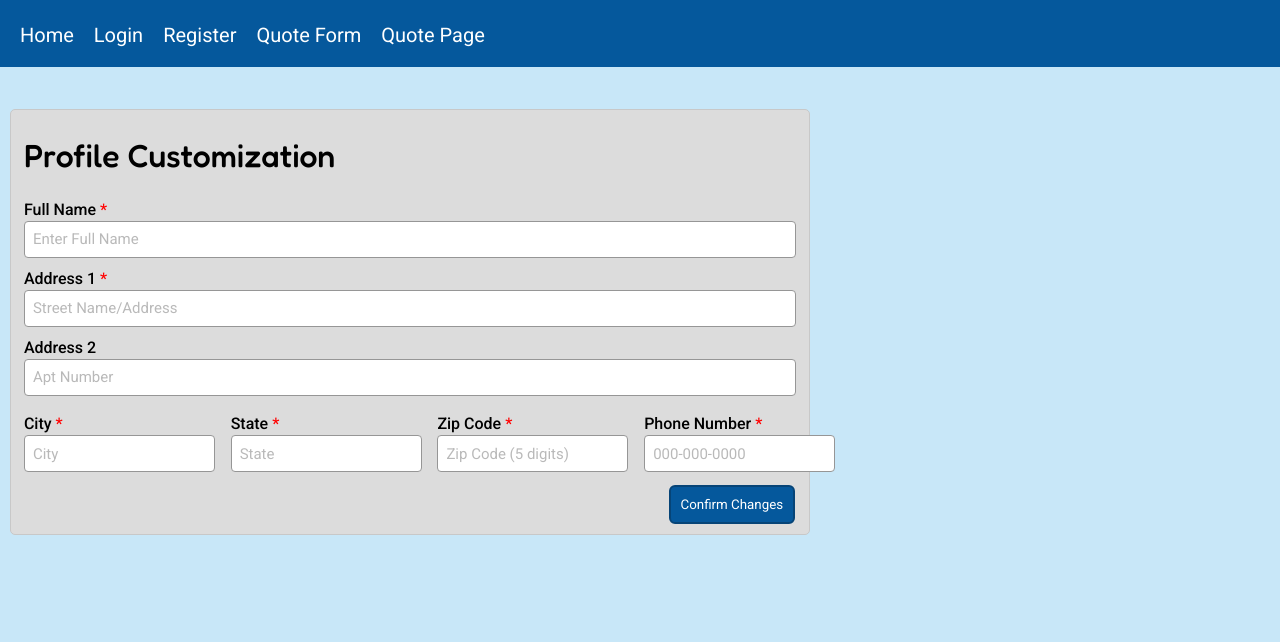
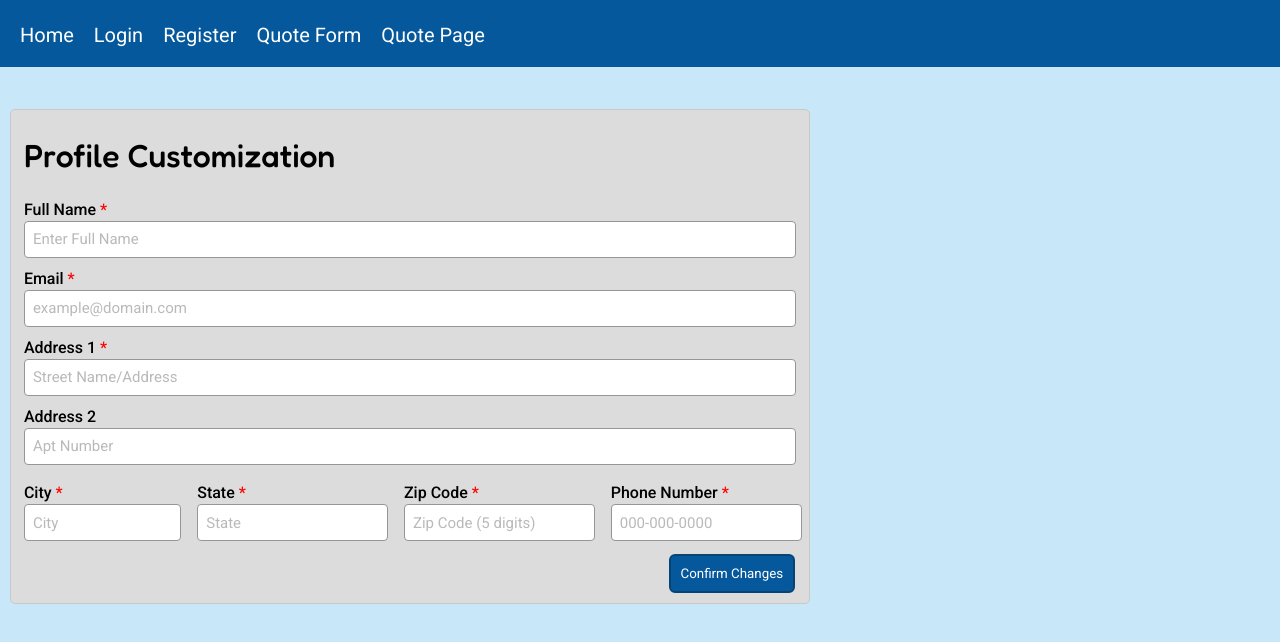
Before and after one commit to Gnome67/COSC-4353-SPRING-2024, a React (Create React App) app in the folder client/: page /Profile in a window 1280 px wide. Shown: the top 642 px of the page. Built offline with nearby package versions, Linux system fonts and the light colour scheme.

Commit message:
Pushing adjustments to Profile backend

```diff
--- a/client/src/Pages/Profile.css
+++ b/client/src/Pages/Profile.css
@@ -60,13 +60,12 @@
 .input-city {
     display: flex;
     flex-direction: column;
-    width: 45%;
+    width: 20%;
     margin: 1%;
 }
 
 .location-container {
     display: flex;
-    justify-content: space-between;
 }
 
 .button-wrapper {
--- a/client/src/Pages/Profile.js
+++ b/client/src/Pages/Profile.js
@@ -97,15 +97,24 @@ export default function Profile() {
             <h1 id="title">Profile Customization</h1>
                 <div className="input">
                     <label className="text-label">Full Name <span className="required">&#42;</span></label>
-                    <input className="text" id="full_name" type="text" name="Full Name"
+                    <input className="text" id="full_name" type="text" name="full_name"
                            placeholder="Enter Full Name" maxlength="50"
                            value={profileData.full_name}
                            onChange={handleChange}
                            required/>
                 </div>
                 <div className="input">
+                    <label className="text-label">Email <span className="required">&#42;</span></label>
+                    <input className="text" id="email" type="text" name="email"
+                           placeholder="example@domain.com" maxlength="50"
+                           pattern="[a-z0-9._%+\-]+@[a-z0-9.\-]+\.[a-z]{2,}$" title="Format is email@example.com"
+                           value={profileData.email}
+                           onChange={handleChange}
+                           required/>
+                </div>
+                <div className="input">
                     <label className="text-label">Address 1 <span className="required">&#42;</span></label>
-                    <input className="text" id="address1" type="text" name="Address 1"
+                    <input className="text" id="address1" type="text" name="address1"
                            placeholder="Street Name/Address" maxlength="50"
                            value={profileData.address1}
                            onChange={handleChange}
@@ -113,15 +122,15 @@ export default function Profile() {
                 </div>
                 <div className="input">
                     <label className="text-label">Address 2</label>
-                    <input className="text" id="add2" type="text" name="Address 2"
+                    <input className="text" id="add2" type="text" name="address2"
                            placeholder="Apt Number" maxlength="50"
-                           value={profileData.address1}
+                           value={profileData.address2}
                            onChange={handleChange}/>
                 </div>
                 <div className="location-container">
                     <div className="input-city">
                         <label className="text-label">City <span className="required">&#42;</span></label>
-                        <input className="text" id="city" type="text" name="City"
+                        <input className="text" id="city" type="text" name="city"
                                placeholder="City" maxlength="20"
                                value={profileData.city}
                                onChange={handleChange}
@@ -129,7 +138,7 @@ export default function Profile() {
                     </div>
                     <div className="input">
                         <label className="text-label">State <span className="required">&#42;</span></label>
-                        <input className="text" id="stateInput" type="text" name="State"
+                        <input className="text" id="stateInput" type="text" name="state"
                                placeholder="State" maxlength="15"
                                value={profileData.state}
                                onChange={handleChange}
@@ -138,15 +147,15 @@ export default function Profile() {
                     </div>
                     <div className="input">
                         <label className="text-label">Zip Code <span className="required">&#42;</span></label>
-                        <input className="text" id="zipcode" type="text" name="Zip Code"
+                        <input className="text" id="zipcode" type="text" name="zipcode"
                                placeholder="Zip Code (5 digits)" pattern="[0-9]{5}" maxlength="7"
                                value={profileData.zipcode}
                                onChange={handleChange}
                                required/>
                     </div>
-                    <div className="input-city">
+                    <div className="input">
                         <label className="text-label">Phone Number <span className="required">&#42;</span></label>
-                        <input className="text" id="phone" type="text" name="Phone"
+                        <input className="text" id="phone" type="text" name="phone"
                                placeholder="000-000-0000" pattern="\d{3}-\d{3}-\d{4}" title="000-000-0000 format" maxlength="12"
                                value={profileData.phone}
                                onChange={handleChange}
```
Also changed, not shown: 2 other files (tests, documents, lock files or other folders).
